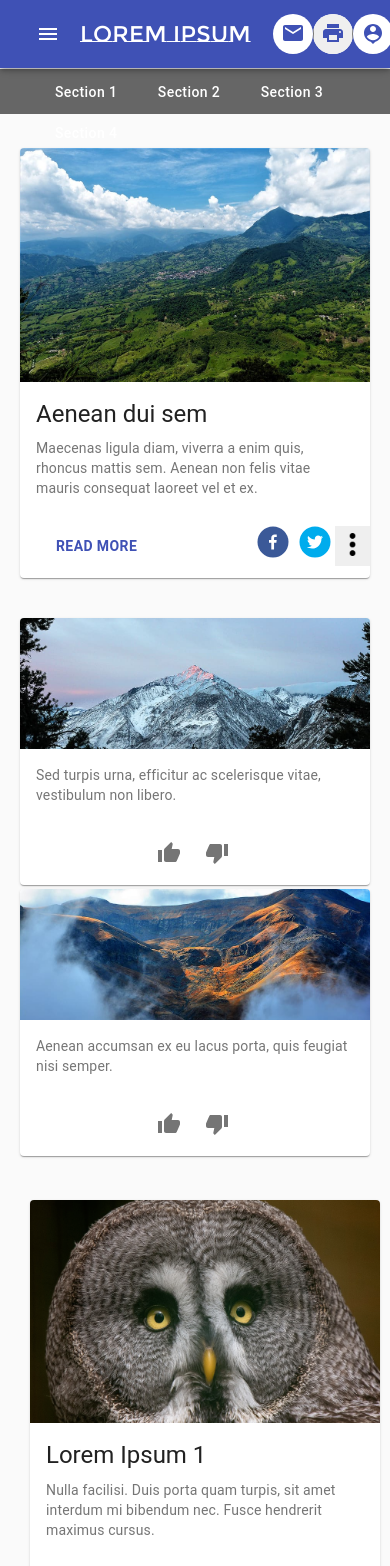
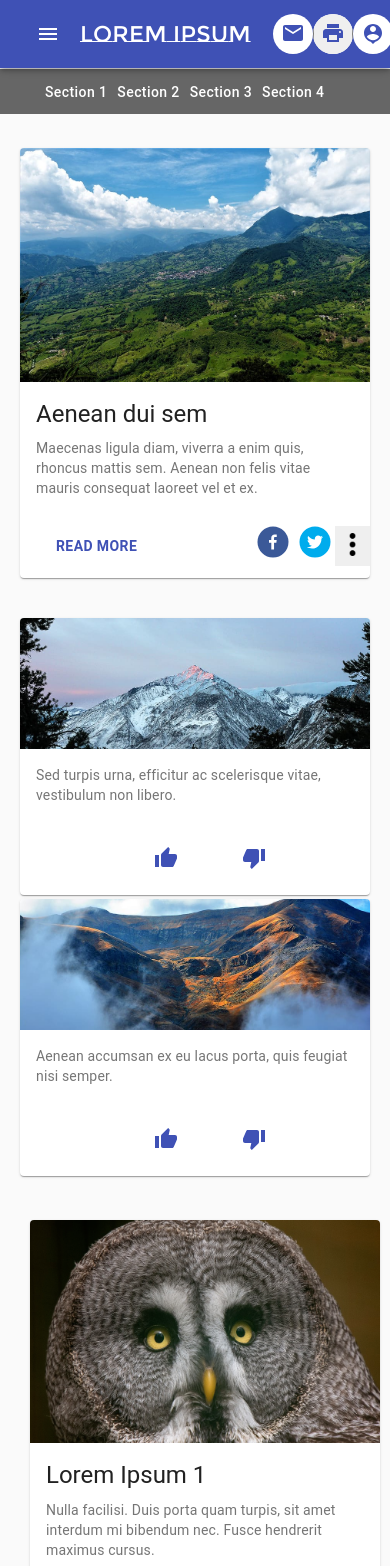
Before and after one commit to CodeRory/news, a React (Create React App) app: page / in a window 390 px wide. Shown: the top 1566 px of the page. Built offline with nearby package versions, Linux system fonts and the light colour scheme.

Commit message:
fixing mobile problems

```diff
--- a/src/components/Bar/Bar.css
+++ b/src/components/Bar/Bar.css
@@ -24,11 +24,8 @@
 
 /* -----------------Sections---------------------- */
 
-
-
 .container {
-    margin-top: 34.5px;
-}
+    margin-top: 34.5px;}
 
 
 
@@ -36,16 +33,12 @@
     list-style-type: none;
     text-align: left;
     background-color: #666;
-
     height: 45px;
     z-index: 3;
-
-
 }
 
 
 .container li {
-
     display: inline-flex;
     text-align: center;
     margin: 6px 3% 0 0;
@@ -79,3 +72,14 @@
     color: #ffffff;
     border-radius: 10px;
 }
+
+
+@media screen and (max-width: 800px){
+
+    .container li {
+    display: inline-flex;
+    text-align: center;
+    margin: 6px -10px 0 -10px;
+
+    }
+}
--- a/src/components/Bar/Bar.js
+++ b/src/components/Bar/Bar.js
@@ -5,7 +5,6 @@ import DialogActions from '@material-ui/core/DialogActions';
 import DialogContent from '@material-ui/core/DialogContent';
 import DialogContentText from '@material-ui/core/DialogContentText';
 import DialogTitle from '@material-ui/core/DialogTitle';
-
 
 import '../Bar/Bar.css';
 
@@ -35,7 +34,7 @@ function AlertDialog(props) {
         <DialogTitle id="alert-dialog-title">{props.title}</DialogTitle>
         <DialogContent>
           <DialogContentText id="alert-dialog-description">
-          In this area, you would be send to another section of this website.
+            This is just a templateIn this area, you would be send to another section of this website.
           </DialogContentText>
         </DialogContent>
         <DialogActions>
@@ -58,10 +57,10 @@ export default function SearchAppBar() {
   return (
     <div className='container'>
       <ul className='allSections'>
-        <li><AlertDialog title='S1 This is just a template'>Section 1</AlertDialog></li>
-        <li><AlertDialog title='S2 This is just a template'>Section 2</AlertDialog></li>
-        <li><AlertDialog title='S3 This is just a template'>Section 3</AlertDialog></li>
-        <li><AlertDialog title='S4 This is just a template'>Section 4</AlertDialog></li>
+        <li><AlertDialog title='Section 1'>Section 1</AlertDialog></li>
+        <li><AlertDialog title='Section 2'>Section 2</AlertDialog></li>
+        <li><AlertDialog title='Section 3'>Section 3</AlertDialog></li>
+        <li><AlertDialog title='Section 4'>Section 4</AlertDialog></li>
       </ul>
     </div>
   );
--- a/src/components/Cards/Cards3.js
+++ b/src/components/Cards/Cards3.js
@@ -8,6 +8,12 @@ import IconButton from '@material-ui/core/IconButton';
 import Typography from '@material-ui/core/Typography';
 import land1 from '../Cards/land1.png';
 import land2 from '../Cards/land2.png';
+import Button from '@material-ui/core/Button';
+import Dialog from '@material-ui/core/Dialog';
+import DialogActions from '@material-ui/core/DialogActions';
+import DialogContent from '@material-ui/core/DialogContent';
+import DialogContentText from '@material-ui/core/DialogContentText';
+import DialogTitle from '@material-ui/core/DialogTitle';
 
 
 import ThumbUpIcon from '@material-ui/icons/ThumbUp';
@@ -22,9 +28,53 @@ const useStyles = makeStyles((theme) => ({
 
     paddingTop: '37.5%',
   },
+}));
 
 
-}));
+
+
+function AlertDialog(props) {
+  const [open, setOpen] = React.useState(false);
+
+  const handleClickOpen = () => {
+    setOpen(true);
+  };
+
+  const handleClose = () => {
+    setOpen(false);
+  };
+
+  return (
+    <div>
+      <Button variant="outlined" color="primary" onClick={handleClickOpen} style={{border: 'none'}}>
+        {props.icon}
+      </Button>
+      <Dialog
+        open={open}
+        onClose={handleClose}
+        aria-labelledby="alert-dialog-title"
+        aria-describedby="alert-dialog-description"
+      >
+        <DialogTitle id="alert-dialog-title">{props.title}</DialogTitle>
+        <DialogContent>
+          <DialogContentText id="alert-dialog-description">
+            Thanks for your vote!
+          </DialogContentText>
+        </DialogContent>
+        <DialogActions>
+          <Button onClick={handleClose} color="primary" autoFocus>
+            Back
+          </Button>
+        </DialogActions>
+      </Dialog>
+    </div>
+  );
+}
+
+
+
+
+
 
 export default function RecipeReviewCard() {
   const classes = useStyles();
@@ -43,11 +93,11 @@ export default function RecipeReviewCard() {
         </Typography>
       </CardContent>
       <CardActions disableSpacing>
-        <IconButton aria-label="add to favorites" style={{marginLeft:   '35%'}}>
-          <ThumbUpIcon />
+        <IconButton aria-label="add to favorites" style={{marginLeft:'28%'}}>
+          <AlertDialog title='You like this' icon=<ThumbUpIcon />/>
         </IconButton>
         <IconButton aria-label="add to favorites">
-          <ThumbDownIcon />
+          <AlertDialog title='You dislike this' icon=<ThumbDownIcon />/>
         </IconButton>
 
       </CardActions>
@@ -69,11 +119,11 @@ export default function RecipeReviewCard() {
         </Typography>
       </CardContent>
       <CardActions disableSpacing sytle={{display: 'flex', flexDirection: 'row', }}>
-        <IconButton aria-label="add to favorites" style={{marginLeft:   '35%'}}>
-          <ThumbUpIcon />
+        <IconButton aria-label="add to favorites" style={{marginLeft:'28%'}}>
+          <AlertDialog title='You like this' icon=<ThumbUpIcon />/>
         </IconButton>
-        <IconButton aria-label="add to favorites">
-          <ThumbDownIcon />
+        <IconButton aria-label="add to favorites" >
+          <AlertDialog title='You dislike this' icon=<ThumbDownIcon /> />
         </IconButton>
       </CardActions>
     </Card>
```
